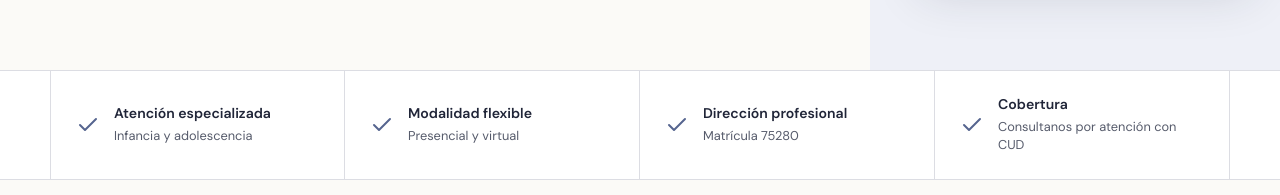
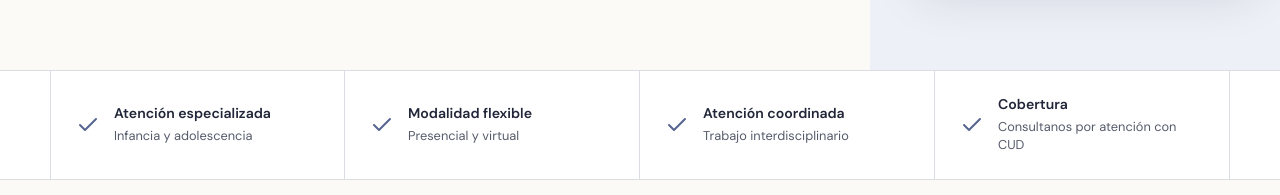
Before and after one commit to Santicof/landing-somospsiques, a React (Vite) app: page / in a window 1280 px wide. Shown: the part 811-1006 px from the top of the page. Built offline with nearby package versions, Linux system fonts and the light colour scheme.

Commit message:
content: remove professional license details

```diff
--- a/src/components/LandingSections.tsx
+++ b/src/components/LandingSections.tsx
@@ -113,7 +113,7 @@ function TrustStrip() {
         {[
           ['Atención especializada', 'Infancia y adolescencia'],
           ['Modalidad flexible', 'Presencial y virtual'],
-          ['Dirección profesional', 'Matrícula 75280'],
+          ['Atención coordinada', 'Trabajo interdisciplinario'],
           ['Cobertura', 'Consultanos por atención con CUD'],
         ].map(([title, description]) => (
           <div key={title}>
@@ -210,11 +210,10 @@ export function Director() {
           )}
         </div>
         <div className="director-copy">
-          <p className="eyebrow">Dirección profesional</p>
+          <p className="eyebrow">Sobre Jimena</p>
           <blockquote>“Cada proceso comienza por hacer lugar a una escucha atenta y a una mirada integral.”</blockquote>
           <h2>Lic. Jimena Cofman</h2>
           <p className="director-role">Psicóloga TCC · Clínica infantojuvenil · Directora</p>
-          <p className="license">Matrícula profesional 75280</p>
         </div>
       </div>
     </section>
```
